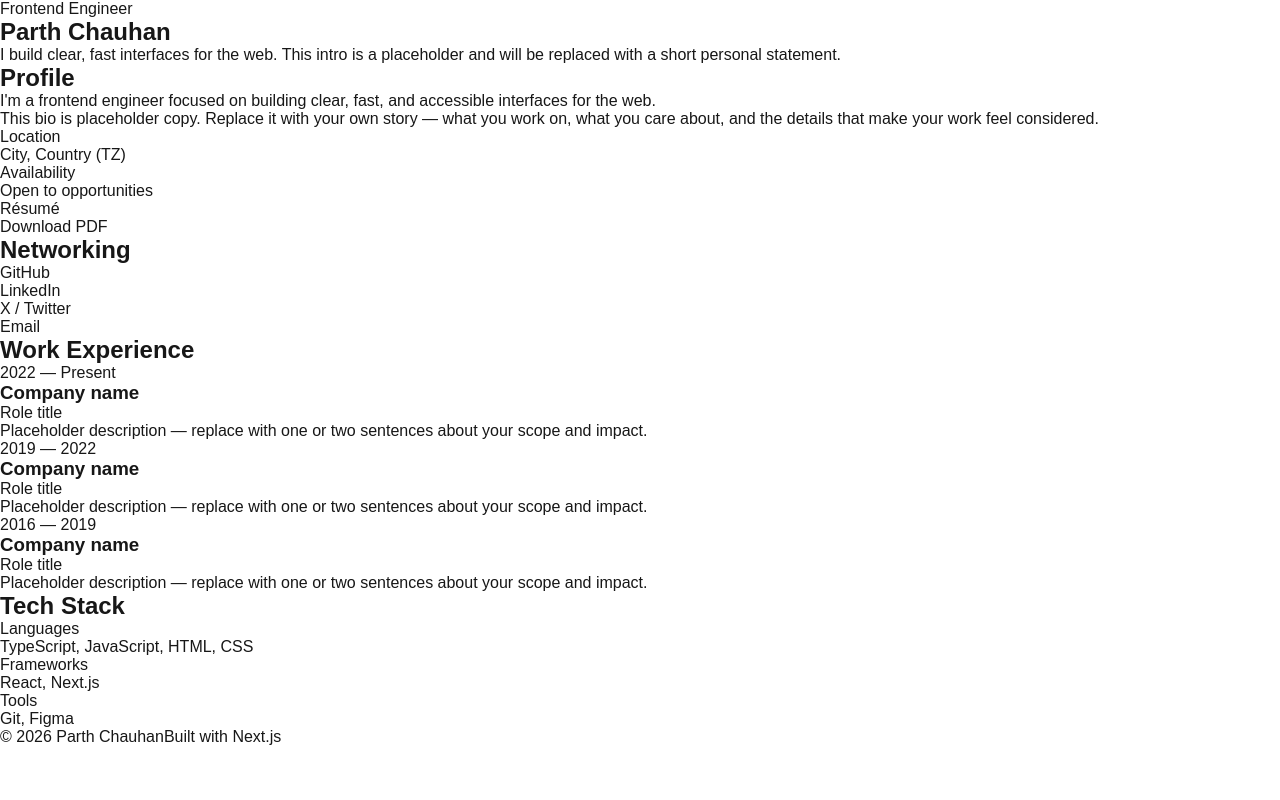
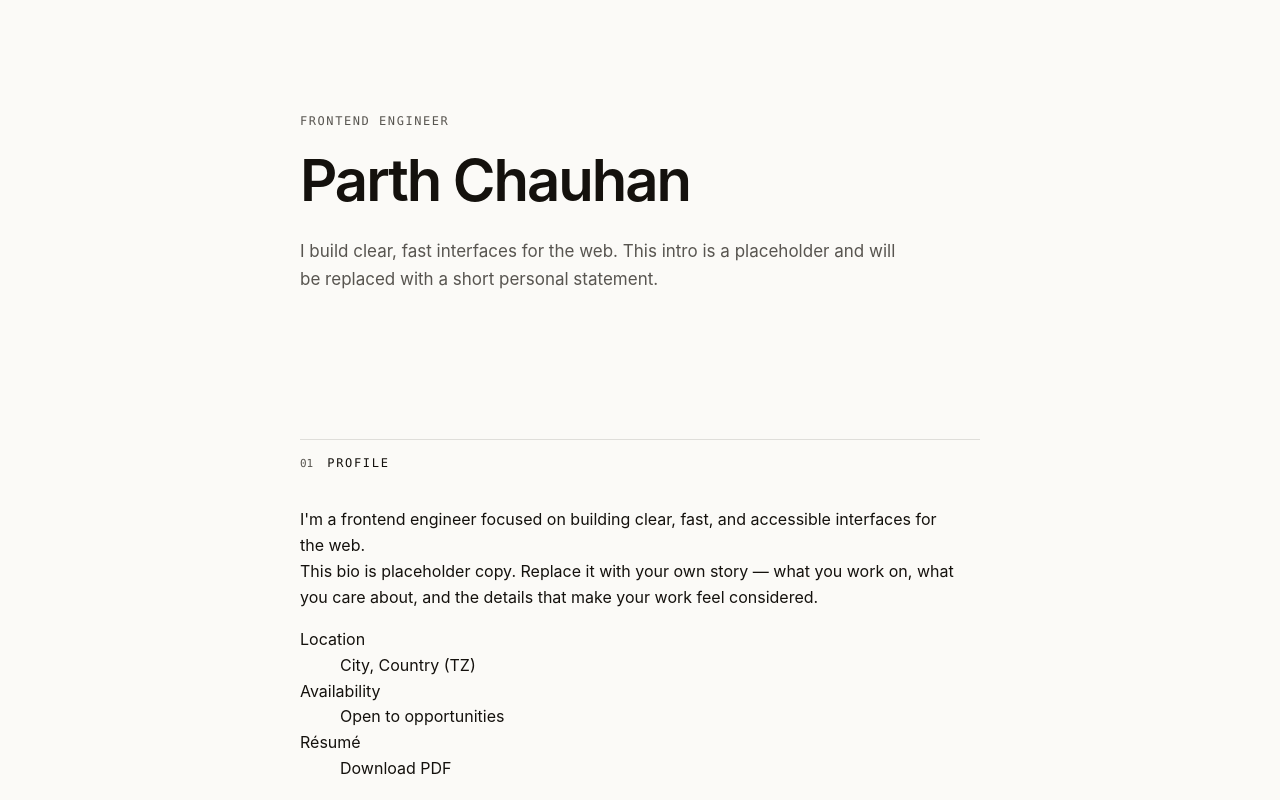
Before and after one commit to parth-p-chauhan/parth-p-chauhan.github.io, a Next.js app: page / in a window 1280 px wide. Shown: the top 800 px of the page. Built offline with nearby package versions, Linux system fonts and the light colour scheme.

Commit message:
feat: add portfolio design tokens and shell

```diff
--- /dev/null
+++ b/src/components/Section.tsx
@@ -0,0 +1,28 @@
+import type { ReactNode } from "react";
+
+interface SectionProps {
+  id: string;
+  number: number;
+  title: string;
+  children: ReactNode;
+}
+
+export function Section({ id, number, title, children }: SectionProps) {
+  const titleId = `${id}-title`;
+
+  return (
+    <section className="section" aria-labelledby={titleId}>
+      <div className="container">
+        <div className="sectionHead">
+          <span className="sectionNum" aria-hidden="true">
+            {String(number).padStart(2, "0")}
+          </span>
+          <h2 className="sectionTitle" id={titleId}>
+            {title}
+          </h2>
+        </div>
+        {children}
+      </div>
+    </section>
+  );
+}
--- /dev/null
+++ b/src/components/SiteFooter.tsx
@@ -0,0 +1,19 @@
+import type { SiteFooter as SiteFooterContent } from "@/lib/content";
+
+interface SiteFooterProps {
+  footer: SiteFooterContent;
+  year: number;
+}
+
+export function SiteFooter({ footer, year }: SiteFooterProps) {
+  return (
+    <footer className="pagefoot">
+      <div className="container footInner">
+        <span>
+          © {year} {footer.copyrightHolder}
+        </span>
+        <span>{footer.note}</span>
+      </div>
+    </footer>
+  );
+}
--- a/src/pages/index.tsx
+++ b/src/pages/index.tsx
@@ -1,6 +1,8 @@
 import type { GetStaticProps } from "next";
 import Head from "next/head";
 
+import { Section } from "@/components/Section";
+import { SiteFooter } from "@/components/SiteFooter";
 import { loadContent, type LoadedContent } from "@/lib/content";
 
 interface HomeProps extends LoadedContent {
@@ -26,24 +28,34 @@ export default function Home({ content, profileHtml, year }: HomeProps) {
       </Head>
 
       <main id="main">
-        <section aria-labelledby="hero-title">
-          <p>{content.hero.kicker}</p>
-          <h1 id="hero-title">{content.hero.name}</h1>
-          <p>{content.hero.intro}</p>
+        <section className="hero" aria-labelledby="hero-title">
+          <div className="container">
+            <p className="kicker">{content.hero.kicker}</p>
+            <h1 id="hero-title">{content.hero.name}</h1>
+            <p className="intro">{content.hero.intro}</p>
+          </div>
         </section>
 
-        <section aria-labelledby="profile-title">
-          <h2 id="profile-title">{content.labels.profile}</h2>
-          <div dangerouslySetInnerHTML={{ __html: profileHtml }} />
-          <dl>
+        <Section id="profile" number={1} title={content.labels.profile}>
+          <div
+            className="bio"
+            dangerouslySetInnerHTML={{ __html: profileHtml }}
+          />
+          <dl className="facts">
             {content.profile.facts.map((fact) => (
-              <div key={fact.label}>
+              <div className="fact" key={fact.label}>
                 <dt>{fact.label}</dt>
                 <dd>
                   {"value" in fact ? (
-                    fact.value
+                    <>
+                      {fact.highlight ? (
+                        <span className="dot" aria-hidden="true" />
+                      ) : null}
+                      {fact.value}
+                    </>
                   ) : (
                     <a
+                      className="textLink"
                       href={fact.link.href}
                       download={fact.link.download || undefined}
                     >
@@ -54,54 +66,48 @@ export default function Home({ content, profileHtml, year }: HomeProps) {
               </div>
             ))}
           </dl>
-        </section>
+        </Section>
 
-        <section aria-labelledby="networking-title">
-          <h2 id="networking-title">{content.labels.networking}</h2>
-          <ul>
+        <Section id="networking" number={2} title={content.labels.networking}>
+          <ul className="links">
             {content.networking.map((link) => (
               <li key={link.id}>
                 <a href={link.href}>{link.label}</a>
               </li>
             ))}
           </ul>
-        </section>
+        </Section>
 
-        <section aria-labelledby="experience-title">
-          <h2 id="experience-title">{content.labels.experience}</h2>
-          <ol>
+        <Section id="experience" number={3} title={content.labels.experience}>
+          <ol className="jobs">
             {content.experience.map((job) => (
-              <li key={job.id}>
-                <span>
+              <li className="job" key={job.id}>
+                <span className="jobDate">
                   {job.start} — {job.end}
                 </span>
-                <h3>{job.company}</h3>
-                <p>{job.role}</p>
-                <p>{job.description}</p>
+                <div>
+                  <h3 className="jobCompany">{job.company}</h3>
+                  <p className="jobRole">{job.role}</p>
+                  <p className="jobDesc">{job.description}</p>
+                </div>
               </li>
             ))}
           </ol>
-        </section>
+        </Section>
 
-        <section aria-labelledby="stack-title">
-          <h2 id="stack-title">{content.labels.stack}</h2>
-          <dl>
+        <Section id="stack" number={4} title={content.labels.stack}>
+          <dl className="stackList">
             {content.stack.map((group) => (
-              <div key={group.id}>
+              <div className="stackRow" key={group.id}>
                 <dt>{group.label}</dt>
                 <dd>{group.items.join(", ")}</dd>
               </div>
             ))}
           </dl>
-        </section>
+        </Section>
       </main>
 
-      <footer>
-        <span>
-          © {year} {content.footer.copyrightHolder}
-        </span>
-        <span>{content.footer.note}</span>
-      </footer>
+      <SiteFooter footer={content.footer} year={year} />
     </>
   );
 }
--- a/src/styles/globals.css
+++ b/src/styles/globals.css
@@ -1,13 +1,64 @@
 :root {
-  --background: #ffffff;
-  --foreground: #171717;
+  color-scheme: light;
+
+  --bg: oklch(98.4% 0.003 85);
+  --surface: oklch(100% 0 0);
+  --fg: oklch(18% 0.01 80);
+  --muted: oklch(45% 0.008 80);
+  --border: oklch(90% 0.005 85);
+  --accent: oklch(47% 0.115 42);
+
+  --accent-soft: color-mix(in oklch, var(--accent) 14%, transparent);
+  --fg-soft: color-mix(in oklch, var(--fg) 6%, transparent);
+
+  --font-display:
+    -apple-system, BlinkMacSystemFont, "Segoe UI", system-ui, sans-serif;
+  --font-body:
+    -apple-system, BlinkMacSystemFont, "Segoe UI", system-ui, sans-serif;
+  --font-mono:
+    ui-monospace, "SF Mono", "JetBrains Mono", Menlo, Consolas, monospace;
+
+  --fs-h1: clamp(38px, 8.5vw, 58px);
+  --fs-body: 16px;
+  --fs-meta: 12px;
+
+  --measure: 680px;
+  --gutter: clamp(22px, 5vw, 32px);
+  --radius: 6px;
+}
+
+:root[data-theme="dark"] {
+  color-scheme: dark;
+
+  --bg: oklch(16.5% 0.004 80);
+  --surface: oklch(20% 0.005 80);
+  --fg: oklch(93% 0.004 85);
+  --muted: oklch(70% 0.008 80);
+  --border: oklch(28% 0.006 80);
+  --accent: oklch(73% 0.095 48);
 }
 
 @media (prefers-color-scheme: dark) {
-  :root {
-    --background: #0a0a0a;
-    --foreground: #ededed;
+  :root:not([data-theme]) {
+    color-scheme: dark;
+
+    --bg: oklch(16.5% 0.004 80);
+    --surface: oklch(20% 0.005 80);
+    --fg: oklch(93% 0.004 85);
+    --muted: oklch(70% 0.008 80);
+    --border: oklch(28% 0.006 80);
+    --accent: oklch(73% 0.095 48);
   }
+}
+
+*,
+*::before,
+*::after {
+  box-sizing: border-box;
+}
+
+html {
+  -webkit-text-size-adjust: 100%;
 }
 
 html,
@@ -17,17 +68,20 @@ body {
 }
 
 body {
-  color: var(--foreground);
-  background: var(--background);
-  font-family: Arial, Helvetica, sans-serif;
+  margin: 0;
+  background: var(--bg);
+  color: var(--fg);
+  font-family: var(--font-body);
+  font-size: var(--fs-body);
+  line-height: 1.62;
+  text-rendering: optimizeLegibility;
   -webkit-font-smoothing: antialiased;
-  -moz-osx-font-smoothing: grayscale;
 }
 
-* {
-  box-sizing: border-box;
-  padding: 0;
-  margin: 0;
+img,
+svg {
+  display: block;
+  max-width: 100%;
 }
 
 a {
@@ -35,8 +89,114 @@ a {
   text-decoration: none;
 }
 
-@media (prefers-color-scheme: dark) {
-  html {
-    color-scheme: dark;
-  }
+button {
+  font: inherit;
+  cursor: pointer;
 }
+
+p {
+  margin: 0;
+  text-wrap: pretty;
+}
+
+h1,
+h2,
+h3 {
+  margin: 0;
+  text-wrap: balance;
+}
+
+::selection {
+  background: color-mix(in oklch, var(--accent) 22%, transparent);
+  color: var(--fg);
+}
+
+:focus-visible {
+  outline: 2px solid var(--fg);
+  outline-offset: 3px;
+  border-radius: 2px;
+}
+
+:focus:not(:focus-visible) {
+  outline: none;
+}
+
+.container {
+  max-width: calc(var(--measure) + var(--gutter) * 2);
+  margin-inline: auto;
+  padding-inline: var(--gutter);
+}
+
+.hero {
+  padding-block: clamp(72px, 12vw, 112px) clamp(56px, 9vw, 84px);
+}
+
+.kicker {
+  margin-bottom: 20px;
+  font-family: var(--font-mono);
+  font-size: var(--fs-meta);
+  letter-spacing: 0.13em;
+  text-transform: uppercase;
+  color: var(--muted);
+}
+
+.hero h1 {
+  margin-bottom: 26px;
+  font-family: var(--font-display);
+  font-size: var(--fs-h1);
+  font-weight: 600;
+  line-height: 1.02;
+  letter-spacing: -0.035em;
+}
+
+.intro {
+  max-width: 56ch;
+  font-size: 17px;
+  line-height: 1.65;
+  color: var(--muted);
+}
+
+.section {
+  padding-block: clamp(44px, 6.5vw, 62px);
+}
+
+.sectionHead {
+  display: flex;
+  align-items: baseline;
+  gap: 14px;
+  padding-top: 14px;
+  margin-bottom: clamp(26px, 4vw, 34px);
+  border-top: 1px solid var(--border);
+}
+
+.sectionNum {
+  font-family: var(--font-mono);
+  font-size: 11px;
+  color: var(--muted);
+  font-variant-numeric: tabular-nums;
+}
+
+.sectionTitle {
+  font-family: var(--font-mono);
+  font-size: var(--fs-meta);
+  font-weight: 500;
+  letter-spacing: 0.14em;
+  text-transform: uppercase;
+  color: var(--fg);
+}
+
+.pagefoot {
+  padding-block: 42px 40px;
+  border-top: 1px solid var(--border);
+}
+
+.footInner {
+  display: flex;
+  flex-wrap: wrap;
+  justify-content: space-between;
+  gap: 10px 24px;
+  font-family: var(--font-mono);
+  font-size: 11px;
+  letter-spacing: 0.03em;
+  color: var(--muted);
+}
```
